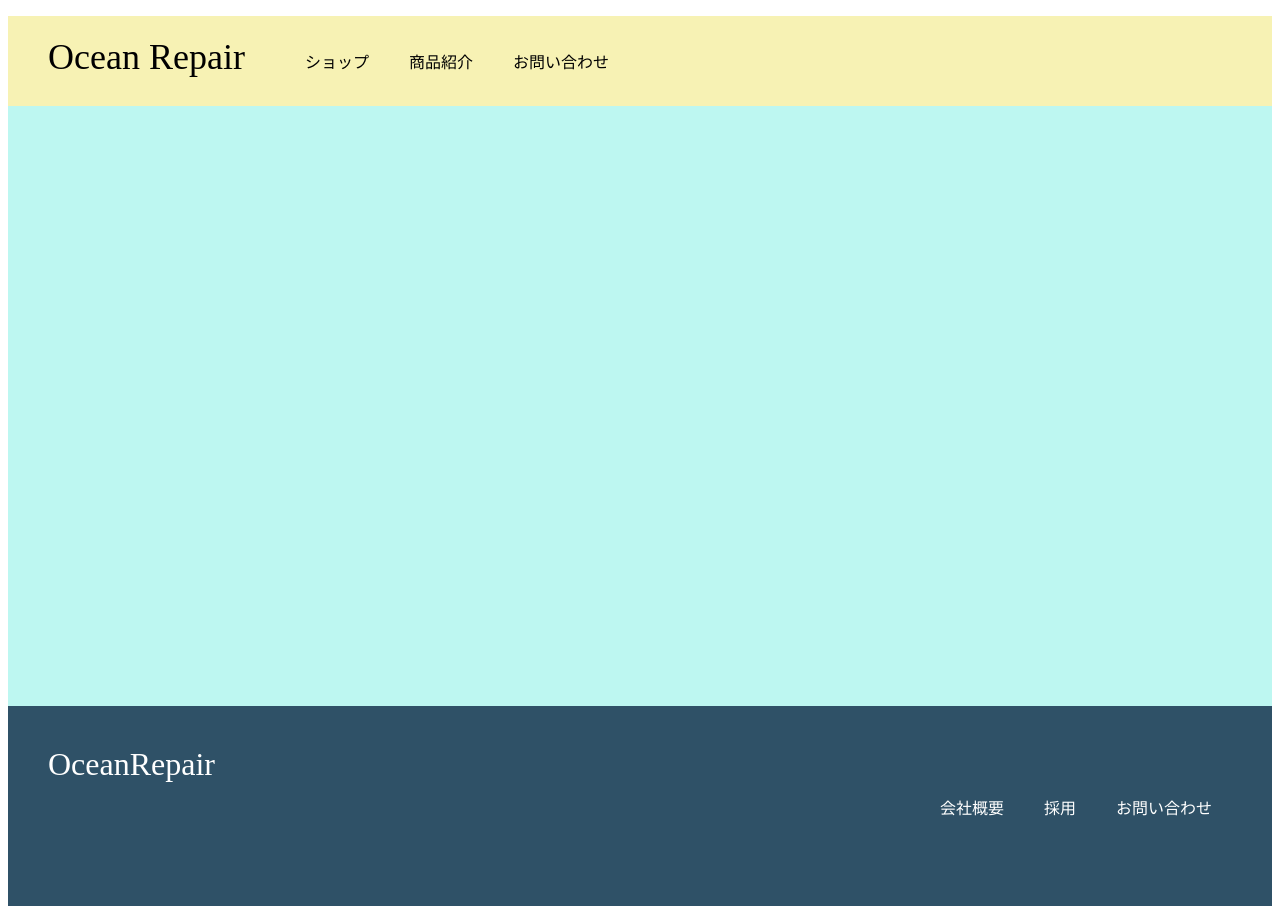
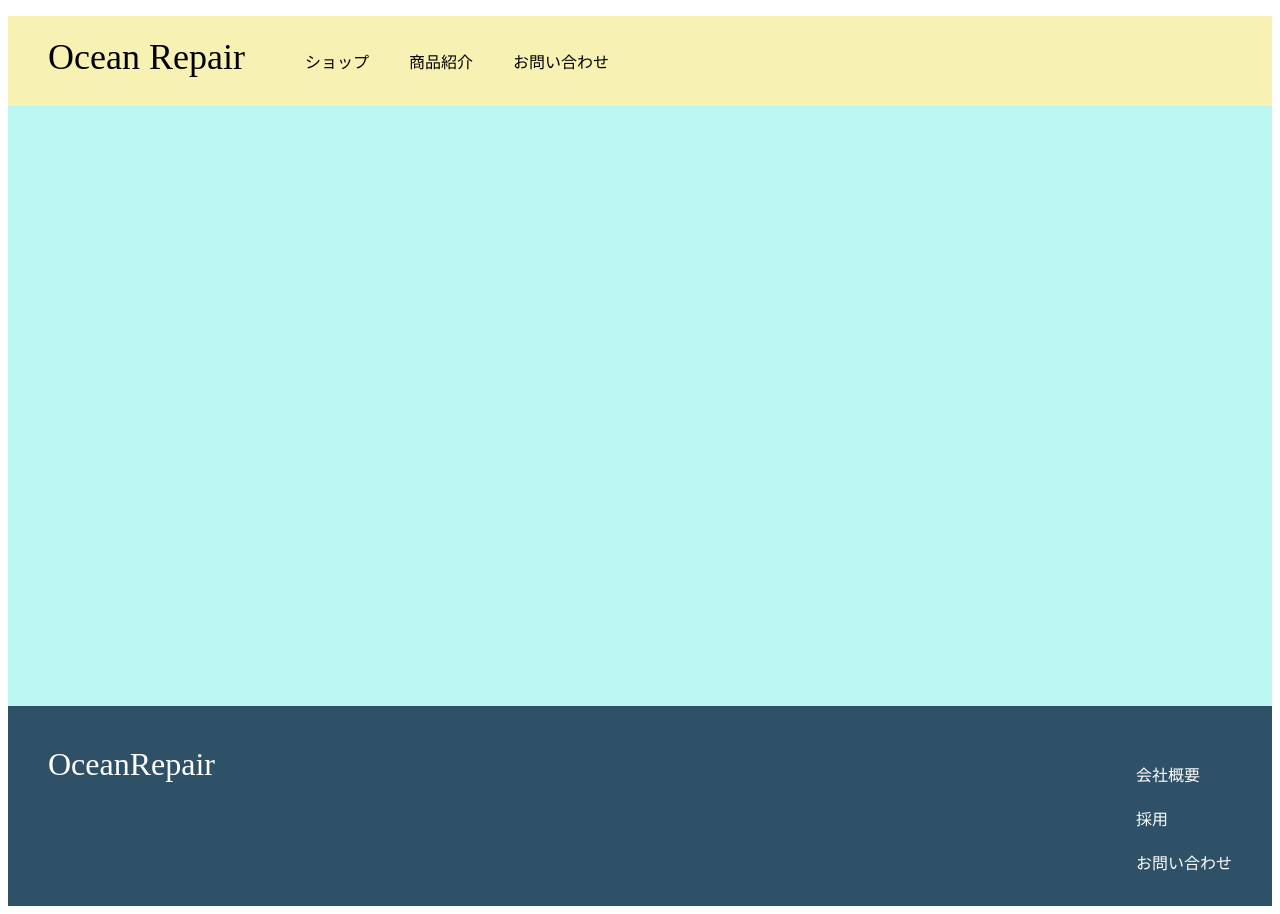
Before and after one commit to misato-cloud/Ocean-Repair, a plain HTML site: page index.html in a window 1280 px wide. Drawn offline with Linux system fonts and the light colour scheme.

Commit message:
フッターのliを横並びから縦に変更した

```diff
--- a/style.css
+++ b/style.css
@@ -3,8 +3,7 @@ body {
 }
 li{
   list-style: none;
-   float: left;
-    padding:33px 20px;
+
 }
 
 
```
